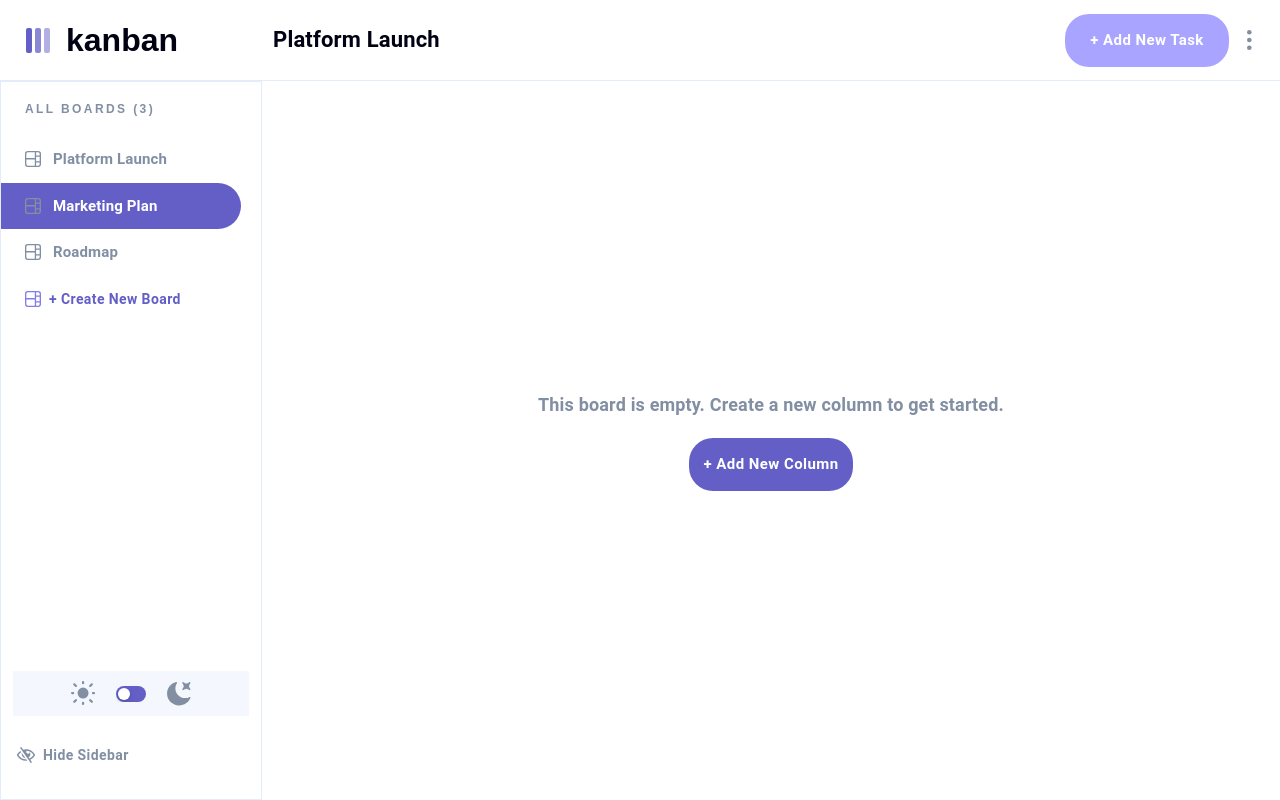
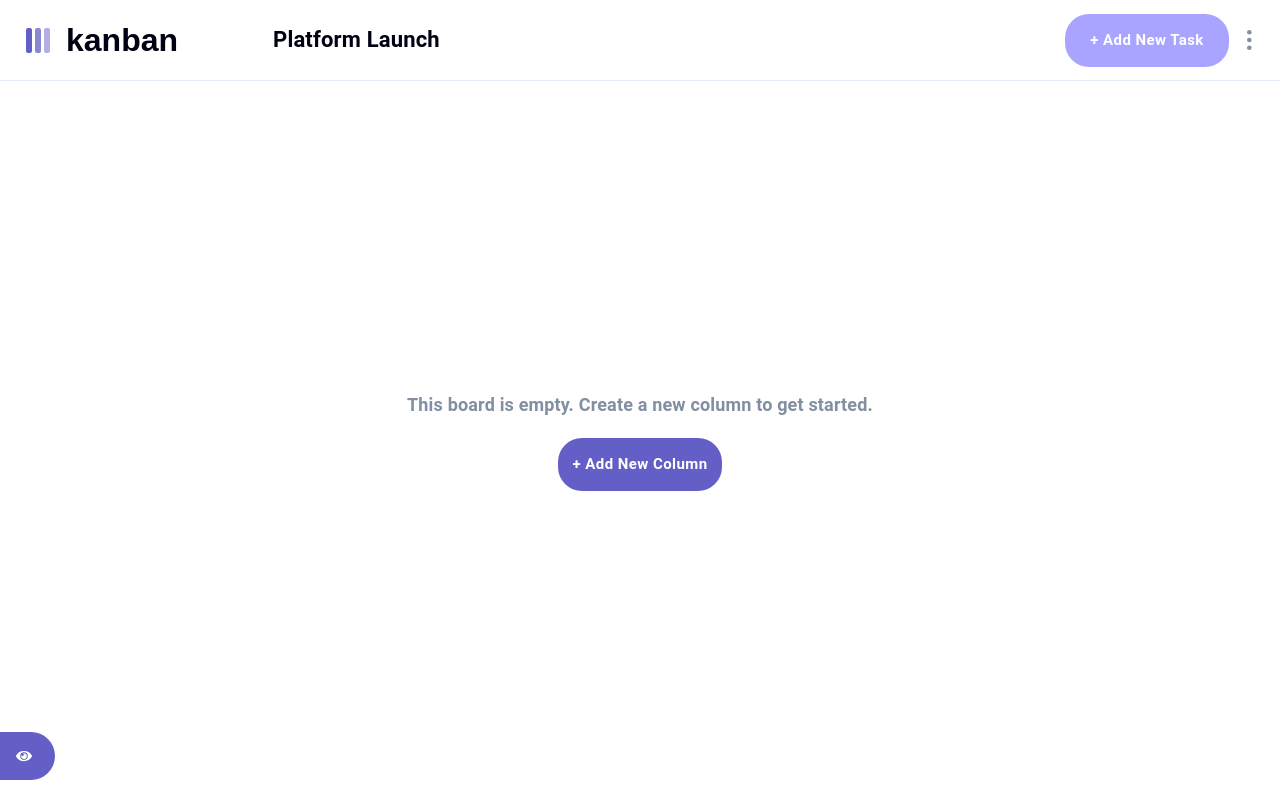
Before and after one commit to bilanoo/kanban-board, a React (Vite) app: page / in a window 1280 px wide. Both pictures are taken after a click on the button "Hide Sidebar". Built offline with nearby package versions, Linux system fonts and the light colour scheme.

Commit message:
logic and styling added for hiding and displaying sidebar.

```diff
--- a/src/Sidebar/Sidebar.tsx
+++ b/src/Sidebar/Sidebar.tsx
@@ -4,7 +4,9 @@ import { Boards } from "./Boards/Boards";
 import HideSidebarIcon from "../assets/icon-hide-sidebar.svg";
 import { DarkOrLightMode } from "./Boards/DarkOrLightMode/DarkOrLightMode";
 import { HideSidebar } from "./Boards/BoardStyles";
+import IconShowSidebar from "../assets/icon-show-sidebar.svg";
 import { useState } from "react";
+import { DisplaySidebarButton } from "./style";
 
 export const Sidebar = () => {
   const [displaySidebar, setDisplaySidebar] = useState<boolean>(true);
@@ -17,6 +19,8 @@ export const Sidebar = () => {
 
   console.log(displaySidebar);
   return (
+    <>
+      {displaySidebar ? (
         <div className="sidebar-container">
           <Boards />
           <DarkOrLightMode />
@@ -27,5 +31,12 @@ export const Sidebar = () => {
             Hide Sidebar
           </HideSidebar>
         </div>
+      ) : (
+        <DisplaySidebarButton
+          startIcon={<img src={IconShowSidebar} alt="display sidebar button" />}
+          onClick={handleHideSidebarClick}
+        />
+      )}
+    </>
   );
 };
--- /dev/null
+++ b/src/Sidebar/style.tsx
@@ -0,0 +1,38 @@
+import { Button, keyframes, styled } from "@mui/material";
+// Define a keyframe animation
+const stretchToShrink = keyframes`
+  0% {
+    width: 20%;
+  }
+  100% {
+    width: 55px;
+  }
+`;
+export const DisplaySidebarButton = styled(Button)(() => ({
+  "&": {
+    margin: 0,
+    justifyContent: "start",
+    alignItems: "center",
+    height: "48px",
+    width: "55px",
+    minWidth: "30px",
+    paddingLeft: "20px",
+    borderRadius: "0 100px 100px 0",
+    textTransform: "none",
+    marginBottom: "20px",
+    display: "flex",
+    marginTop: "auto",
+    position: "absolute",
+    bottom: "0",
+    left: "0",
+    backgroundColor: "var(--dark-purple)",
+    animation: `${stretchToShrink} 0.2s ease-in-out forwards`, // Apply the animation
+  },
+  "&&.MuiButton-text": {
+    color: "var(--lighter-grey)",
+  },
+
+  "&:hover": {
+    backgroundColor: "var(--light-purple)",
+  },
+}));
```
Lines whose indentation alone changed are shown as unchanged.
